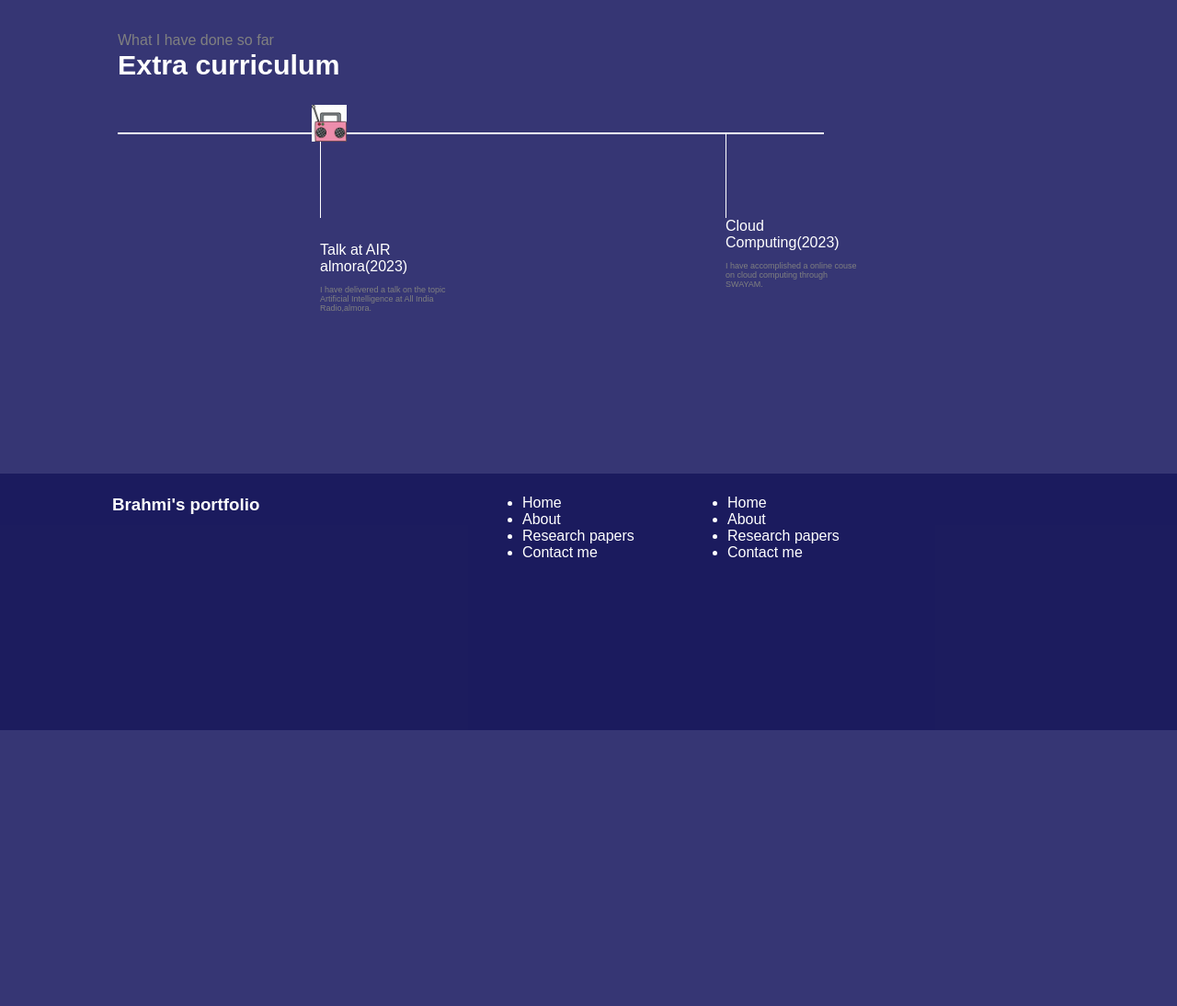
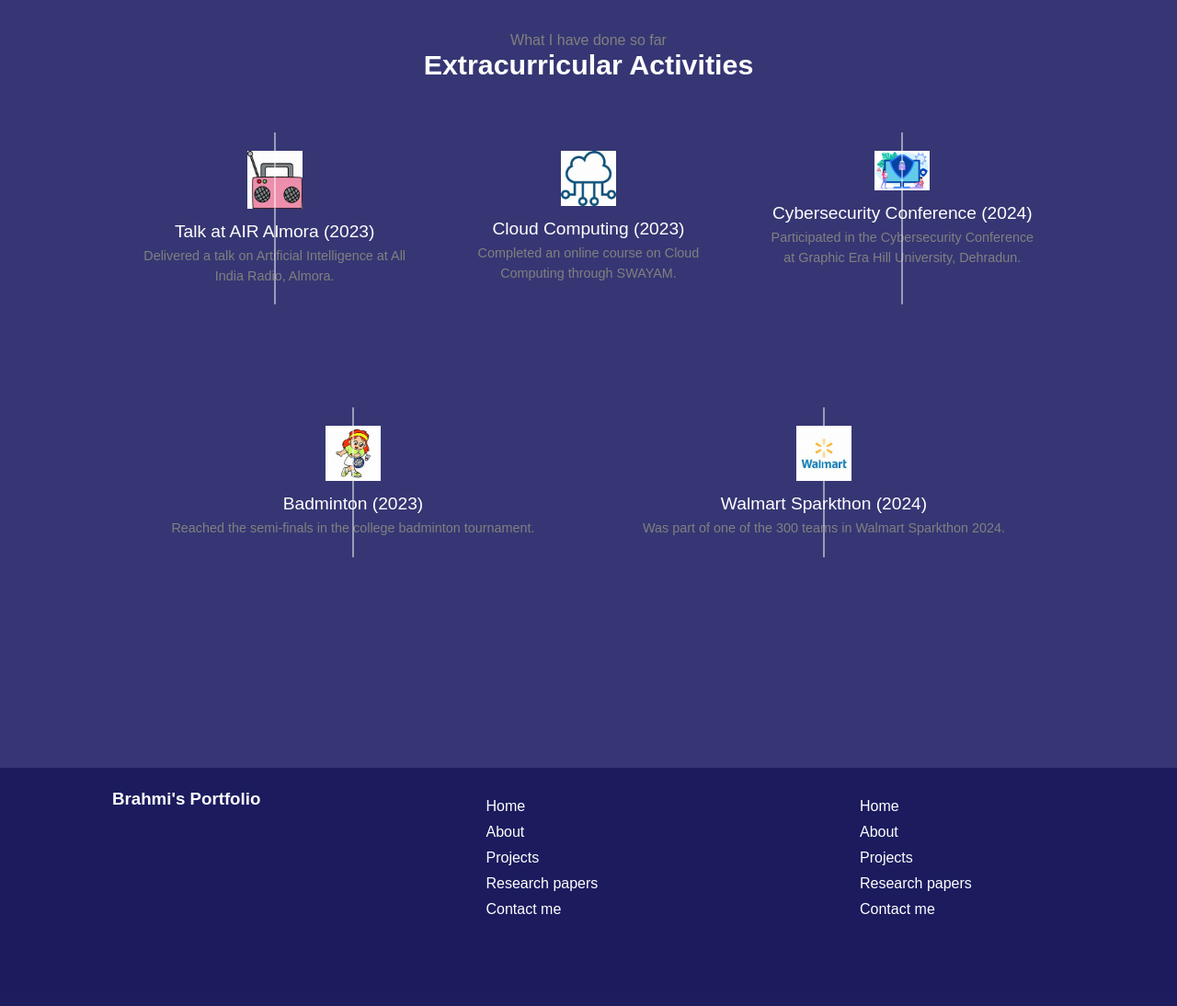
Before and after one commit to brahmibora/port, a plain HTML site: page index.html in a window 1280 px wide. Shown: the part 700-1794 px from the top of the page at 92% size. Before the commit the page ends 1494 px from the top, so only its background shows below. Drawn offline with nearby package versions, Linux system fonts and the light colour scheme.

Commit message:
Add files via upload

```diff
--- a/index.html
+++ b/index.html
@@ -3,7 +3,7 @@
 <head>
     <meta charset="UTF-8">
     <meta name="viewport" content="width=device-width, initial-scale=1.0">
-    <title>Brahmi bora| Portfolio</title>
+    <title>Brahmi Bora | Portfolio</title>
     <link rel="preconnect" href="https://fonts.googleapis.com">
     <link rel="preconnect" href="https://fonts.gstatic.com" crossorigin>
     <link href="https://fonts.googleapis.com/css2?family=Roboto+Condensed:ital,wght@0,100..900;1,100..900&display=swap" rel="stylesheet">
@@ -12,10 +12,10 @@
             margin: 0;
             padding: 0;
         }
-        body{
-            background-color : rgba(21, 21, 94, 0.859);
+        body {
+            background-color: rgba(21, 21, 94, 0.859);
             color: white;
-            font-family: 'Poppins' , sans-serif;
+            font-family: 'Poppins', sans-serif;
         }
         nav {
             display: flex;
@@ -24,139 +24,150 @@
             height: 100px;
             background-color: rgba(12, 87, 184, 0.677);
         }
-        nav ul{
+        nav ul {
             display: flex;
             justify-content: center;
         }
-        nav ul li{
+        nav ul li {
             list-style: none;
             margin: 0 23px;
         }
-        nav ul li a{
+        nav ul li a {
             text-decoration-style: none;
             color: white;
         }
-        nav ul li a:hover{
-
+        nav ul li a:hover {
             color: rgb(167, 167, 247);
             font-size: 1.04rem;
         }
-        main hr{
+        main hr {
             border: 0;
             background-color: rgb(167, 167, 247);
             height: 1.2px;
             margin: 40px 84px;
         }
         a {
-            color:white; /* Change color to red */
-            text-decoration: none; /* Remove underline */
+            color: white;
+            text-decoration: none;
         }
-
-        /* CSS to change link color on hover */
         a:hover {
-            color: #00ff00; /* Change color to green on hover */
+            color: #00ff00;
         }
-        .left{
+        .left {
             font-size: 1.5rem;
         }
-        .firstSection{
+        .firstSection {
             display: flex;
             justify-content: space-around;
             align-items: center;
             margin: 140px 0;
         }
-        .firstSection >div{
+        .firstSection > div {
             width: 30%;
         }
-        .leftSection{
-
+        .leftSection {
             font-size: 3rem;
-
         }
-        .leftSection .btn{
-
-           padding:12px;
+        .leftSection .btn {
+            padding: 12px;
             background-color: rgba(243, 161, 243, 0.697);
             border: 2px solid white;
-           border border-radius: 6px;
-           font-size:20px;
+            border-radius: 6px;
+            font-size: 20px;
             cursor: pointer;
-
         }
-
-        .rightSection img{
+        .rightSection img {
             width: 60%;
             margin: 30px 0;
         }
-        .purple{
-
+        .purple {
             color: rgba(216, 183, 248, 0.468);
         }
-        #element{
+        #element {
             color: rgba(216, 183, 248, 0.468);
-
         }
-        .secondSection{
+        .secondSection {
     max-width: 80vw;
     margin: auto;
-            height: 60vh;
+    height: 100vh; /* Ensure the section takes full height */
+    display: flex;
+    flex-direction: column;
+    align-items: center;
 }
-        .secondSection h1{
+
+.secondSection h1 {
     font-size: 1.9rem;
+    text-align: center;
 }
-        .text-grey{
+
+.text-grey {
     color: gray;
+    text-align: center;
 }
-        .secondSection .box{
-            background-color: white;
-            width: 60vw;
-            height: 2px;
+
+.box {
+    display: flex;
+    width: 80vw; /* Make the box take most of the width */
+    justify-content: space-around;
     margin: 56px 0;
-            display: flex;
+    position: relative;
 }
-        .secondSection .vertical{
-            height: 93px;
+
+.vertical {
+    flex: 1; /* Ensure each box takes equal width */
+    text-align: center;
+    padding: 20px;
+}
+
+.vertical img {
+    width: 60px; /* Set a fixed width for the images */
+    margin-bottom: 10px;
+}
+
+.vertical-title {
+    font-size: 1.2rem;
+    margin-bottom: 5px;
+}
+
+.vertical-desc {
+    color: gray;
+    font-size: 0.9rem;
+    line-height: 1.5;
+}
+
+.box .vertical:first-child, .box .vertical:last-child {
+    position: relative;
+}
+
+.vertical:first-child::after, .vertical:last-child::after {
+    content: '';
+    position: absolute;
     width: 1px;
     background-color: white;
-            margin: 0 220px;
+    top: 0;
+    bottom: 0;
+    left: 50%;
+    transform: translateX(-50%);
+}
+
+.footer {
+    background-color: rgba(3, 3, 74, 0.516);
+    height: 233px;
+    display: flex;
+    padding: 23px 122px;
+    justify-content: space-between;
+}
 
 
+        .footer > div {
+            width: 223px;
         }
-        .image-first{
-            width: 38px;
-            position: relative;
-            top: -30px;
-            left: -9px;
+        .footer ul {
+            list-style: none;
         }
-        .vertical-title{
-            position: relative;
-            top: 75px;
-            width: 150px;
-
+        .footer ul li {
+            margin: 10px 0;
         }
-        .vertical-desc{
-            position: relative;
-            top: 86px;
-            color: gray;
-            width: 150px;
-            font-size: 9px;
-
-        } .footer{
-            background-color: rgba(3, 3, 74, 0.516);
-            height: 233px;
-
-
-        }
-
-        .footer{
-            display: flex;
-            padding: 23px 122px;
-        }
-        .footer>div{
-            width:223px;
-
-        }
-
     </style>
 </head>
 <body>
@@ -168,73 +179,82 @@
                     <li><a href="index.html">Home</a></li>
                     <li><a href="about.html">About</a></li>
                     <li><a href="research.html">Research papers</a></li>
-
+                    <li><a href="projects.html">Projects</a></li>
                     <li><a href="contact.html">Contact me</a></li>
                 </ul>
             </div>
-
         </nav>
      </header>
      <main>
         <section class="firstSection">
             <div class="leftSection">
-        Hi, My name is <span class="purple">Brahmi bora</span>
+                Hi, My name is <span class="purple">Brahmi Bora</span>
                 <div>I am passionate</div>
                 <span id="element"></span>
                 <div class="buttons">
-            <button class="btn"> <a href="BORA RESUME.pdf"  alt="">Download Resume</a></button>
+                    <button class="btn"> <a href="my_resume (11).pdf" alt="">Download Resume</a></button>
                 </div>
             </div>
             <div class="rightSection">
-        <img src="pg.png.png" alt="">
+                <img src="pg.png.png" alt="Profile Image">
             </div>
+        </section>
 
-        </section>
         <section class="secondSection">
             <span class="text-grey">What I have done so far </span>
-            <h1>Extra curriculum </h1>
-
+            <h1>Extracurricular Activities</h1>
             <div class="box">
-
                 <div class="vertical">
-                    <img class="image-first" src="radio.jpeg" alt="">
-                    <div class="vertical-title">
-                        Talk at AIR almora(2023)
-                    </div>
+                    <img class="image-first" src="radio.jpeg" alt="Radio">
+                    <div class="vertical-title">Talk at AIR Almora (2023)</div>
                     <div class="vertical-desc">
-                        I have delivered a talk on the topic
-                        Artificial Intelligence at All India
-                        Radio,almora.
+                        Delivered a talk on Artificial Intelligence at All India Radio, Almora.
                     </div>
                 </div>
                 <div class="vertical">
-                    <img class="image-first" src="cloud.jpeg" alt="">
-                    <div class="vertical-title">
-                        Cloud Computing(2023)
-                    </div>
+                    <img class="image-first" src="cloud.jpeg" alt="Cloud Computing">
+                    <div class="vertical-title">Cloud Computing (2023)</div>
                     <div class="vertical-desc">
-                        I have accomplished a online couse on
-                        cloud computing through SWAYAM.
+                        Completed an online course on Cloud Computing through SWAYAM.
                     </div>
                 </div>
-
+                <div class="vertical">
+                    <img class="image-first" src="illustration-graphic-cartoon-character-of-cyber-security-vector.jpg" alt="Cybersecurity">
+                    <div class="vertical-title">Cybersecurity Conference (2024)</div>
+                    <div class="vertical-desc">
+                        Participated in the Cybersecurity Conference at Graphic Era Hill University, Dehradun.
+                    </div>
+                </div>
+            </div>
+            <div class="box">
+                <div class="vertical">
+                    <img class="image-first" src="badmin.jpeg" alt="Badminton">
+                    <div class="vertical-title">Badminton (2023)</div>
+                    <div class="vertical-desc">
+                        Reached the semi-finals in the college badminton tournament.
+                    </div>
+                </div>
+                <div class="vertical">
+                    <img class="image-first" src="walmart.jpg" alt="Walmart Sparkthon">
+                    <div class="vertical-title">Walmart Sparkthon (2024)</div>
+                    <div class="vertical-desc">
+                        Was part of one of the 300 teams in Walmart Sparkthon 2024.
+                    </div>
+                </div>
             </div>
         </section>
      </main>
      <footer>
         <div class="footer">
             <div class="first">
-                <h3>Brahmi's portfolio</h3>
-            </div>
-            <div class="second">
-
+                <h3>Brahmi's Portfolio</h3>
             </div>
             <div class="third">
                 <ul>
                     <li><a href="index.html">Home</a></li>
                     <li><a href="about.html">About</a></li>
+                    <li><a href="projects.html">Projects</a></li>
                     <li><a href="research.html">Research papers</a></li>
-
                     <li><a href="contact.html">Contact me</a></li>
                 </ul>
             </div>
@@ -242,21 +262,23 @@
                 <ul>
                     <li><a href="index.html">Home</a></li>
                     <li><a href="about.html">About</a></li>
+                    <li><a href="projects.html">Projects</a></li>
                     <li><a href="research.html">Research papers</a></li>
-
                     <li><a href="contact.html">Contact me</a></li>
                 </ul>
             </div>
         </div>
-
     </footer>
 
-      </script>
     <script src="https://unpkg.com/typed.js@2.1.0/dist/typed.umd.js"></script>
     <script>
         var typed = new Typed('#element', {
           strings: ['Computer Science Student', 'Web Developer'],
           typeSpeed: 50,
+          backSpeed: 25,
+          backDelay: 1500,
+          startDelay: 500,
+          loop: true,
         });
     </script>
 </body>
```
Also changed, not shown: projects.html (added, +134 -0 lines), cloud.jpeg (added), illustration-graphic-cartoon-character-of-cyber-security-vector.jpg (added), research.html (line endings or trailing spaces), walmart.jpg (added), 1 other file. Lines whose indentation alone changed are shown as unchanged.
